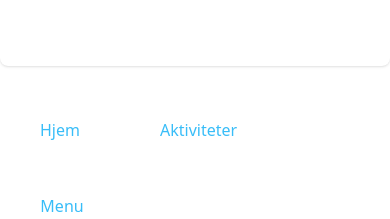
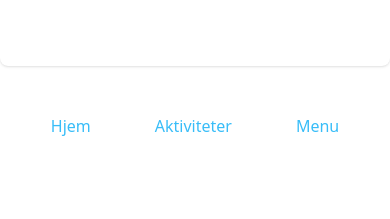
Before and after one commit to Mihusu/myBicycle, a React (Vite) app in the folder site/: page /mybikes in a window 390 px wide. Shown: the part 698-917 px from the top of the page. After the commit the page ends 844 px from the top, so only its background shows below. Built offline with nearby package versions, Linux system fonts and the light colour scheme.

Commit message:
Updates to footer in order to scale phones

```diff
--- a/site/src/components/Footers/footer.jsx
+++ b/site/src/components/Footers/footer.jsx
@@ -9,7 +9,7 @@ export const Footer = () => {
     return (
         <div className="flex flex-row justify-around w-full items-center mt-auto">
             <div className="btm-nav-lg py-1">
-                <button className="rounded hover:bg-orange-500 dropdown-active px-10 py-1">
+                <button className="rounded hover:bg-orange-500 dropdown-active px-8 py-1">
                     <IconContext.Provider value={{ className: "mx-auto", color: "white", size: 40 }}>
                         <>
                             <MdDirectionsBike />
@@ -17,16 +17,16 @@ export const Footer = () => {
                         </>
                     </IconContext.Provider>
                 </button>
-                <button className="rounded hover:bg-orange-500 dropdown-active px-10 py-1">
-                    <IconContext.Provider value={{ className: "mx-auto", color: "white", size: 44 }}>
+                <button className="rounded hover:bg-orange-500 dropdown-active px-8 py-1">
+                    <IconContext.Provider value={{ className: "mx-auto", color: "white", size: 40 }}>
                         <>
                             <TbActivityHeartbeat />
                             <p className="text-sky-400/100">Aktiviteter</p>
                         </>
                     </IconContext.Provider>
                 </button>
-                <button className="rounded hover:bg-orange-500 dropdown-active px-10 py-1">
-                    <IconContext.Provider value={{ className: "mx-auto", color: "white", size: 44 }}>
+                <button className="rounded hover:bg-orange-500 dropdown-active px-8 py-1">
+                    <IconContext.Provider value={{ className: "mx-auto", color: "white", size: 40 }}>
                         <>
                             <IoIosMenu />
                             <p className="text-sky-400/100">Menu</p>
--- a/site/src/pages/MyBikes.jsx
+++ b/site/src/pages/MyBikes.jsx
@@ -28,7 +28,7 @@ const MineCykler = () => {
                 <div className="self-center justify-center text-l font-light text-gray-800 sm:text-3xl dark:text-white">
                     Vi kan se at du ikke har en cykel endnu
                     </div>
-                <div className= "self-center justify-center text-l font-light text-gray-800 sm:text-3xl dark:text-white">
+                <div className= "mx-auto text-l font-light text-gray-800 sm:text-3xl dark:text-white">
                     Indløs din første cykel ved at trykke på cyklen
                     </div>
                 {isOpen && (
```
